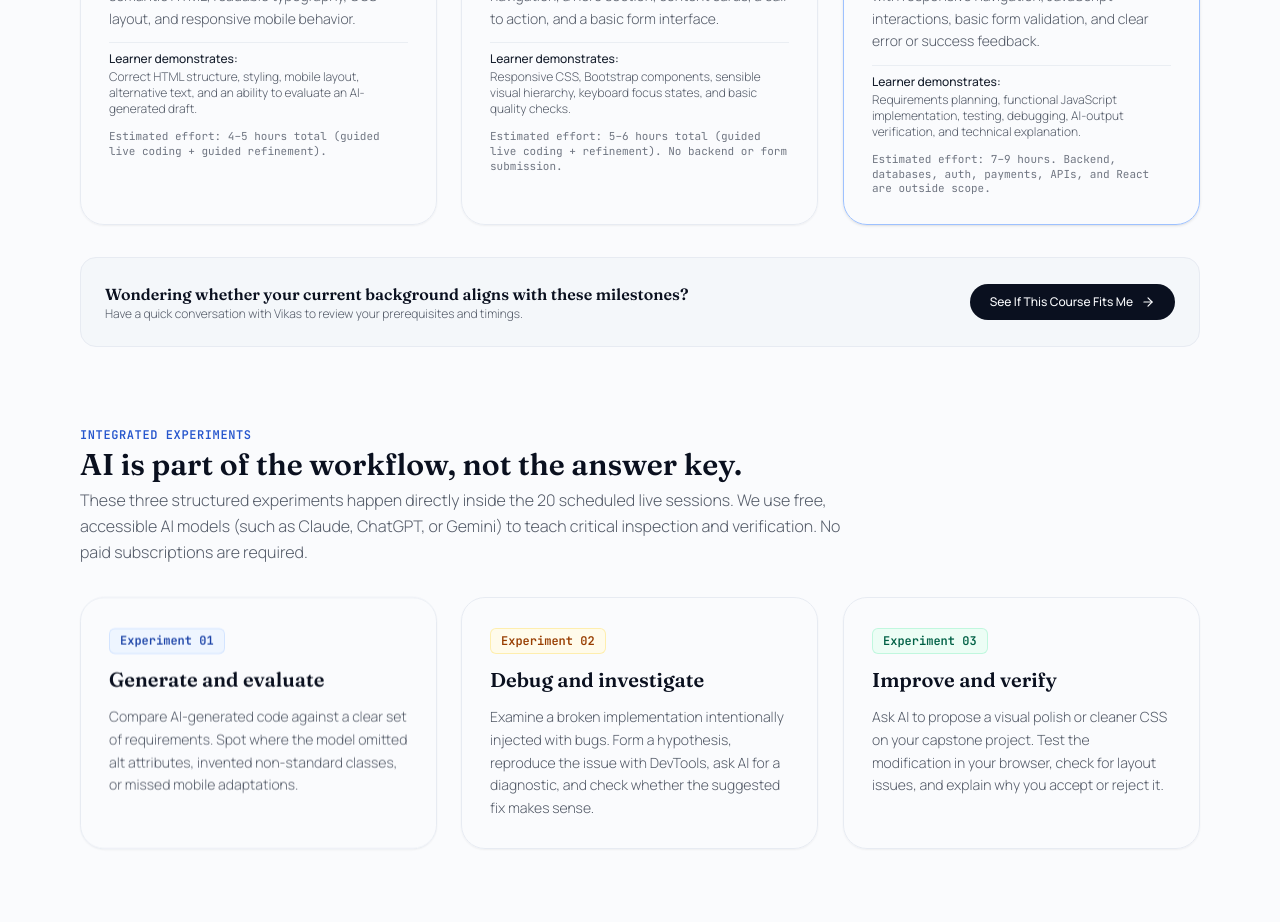
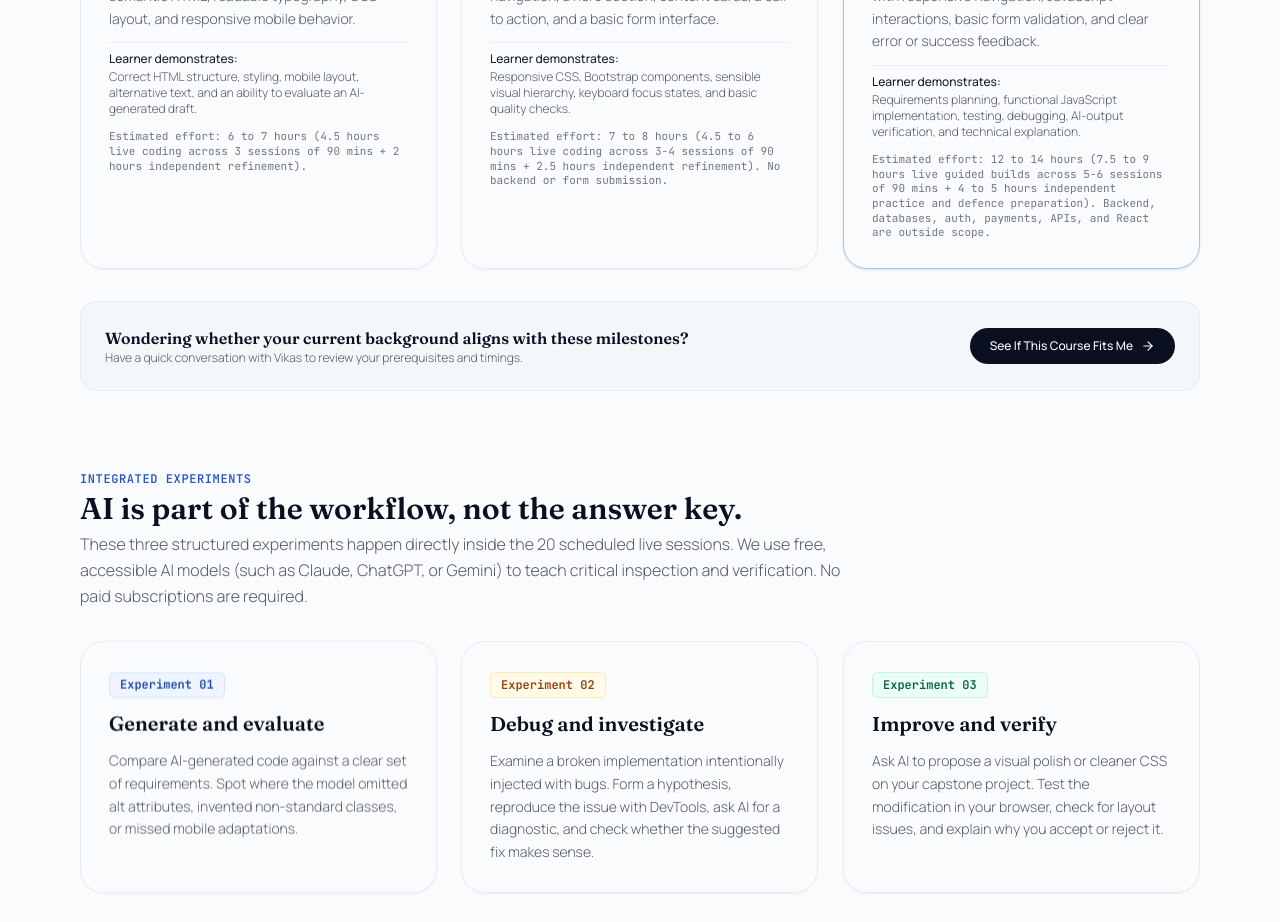
Before and after one commit to vikas-bandaru/my-portfolio, a Next.js app: page /cohorts/frontend-foundations in a window 1280 px wide. Shown: the part 3280-4202 px from the top of the page. Built offline with nearby package versions, Linux system fonts and the light colour scheme; no server answers; the database is empty.

Commit message:
fix(cohorts): update milestone project effort estimates to reflect 90-min live sessions

```diff
--- a/app/cohorts/frontend-foundations/page.tsx
+++ b/app/cohorts/frontend-foundations/page.tsx
@@ -372,7 +372,7 @@ export default function FrontendFoundationsPage() {
                         </p>
                       </div>
                       <div className="pt-1 text-[11px] font-mono text-foreground-500">
-                        Estimated effort: 4–5 hours total (guided live coding + guided refinement).
+                        Estimated effort: 6 to 7 hours (4.5 hours live coding across 3 sessions of 90 mins + 2 hours independent refinement).
                       </div>
                     </div>
                   </div>
@@ -417,7 +417,7 @@ export default function FrontendFoundationsPage() {
                         </p>
                       </div>
                       <div className="pt-1 text-[11px] font-mono text-foreground-500">
-                        Estimated effort: 5–6 hours total (guided live coding + refinement). No backend or form submission.
+                        Estimated effort: 7 to 8 hours (4.5 to 6 hours live coding across 3-4 sessions of 90 mins + 2.5 hours independent refinement). No backend or form submission.
                       </div>
                     </div>
                   </div>
@@ -462,7 +462,7 @@ export default function FrontendFoundationsPage() {
                         </p>
                       </div>
                       <div className="pt-1 text-[11px] font-mono text-foreground-500">
-                        Estimated effort: 7–9 hours. Backend, databases, auth, payments, APIs, and React are outside scope.
+                        Estimated effort: 12 to 14 hours (7.5 to 9 hours live guided builds across 5-6 sessions of 90 mins + 4 to 5 hours independent practice and defence preparation). Backend, databases, auth, payments, APIs, and React are outside scope.
                       </div>
                     </div>
                   </div>
```
